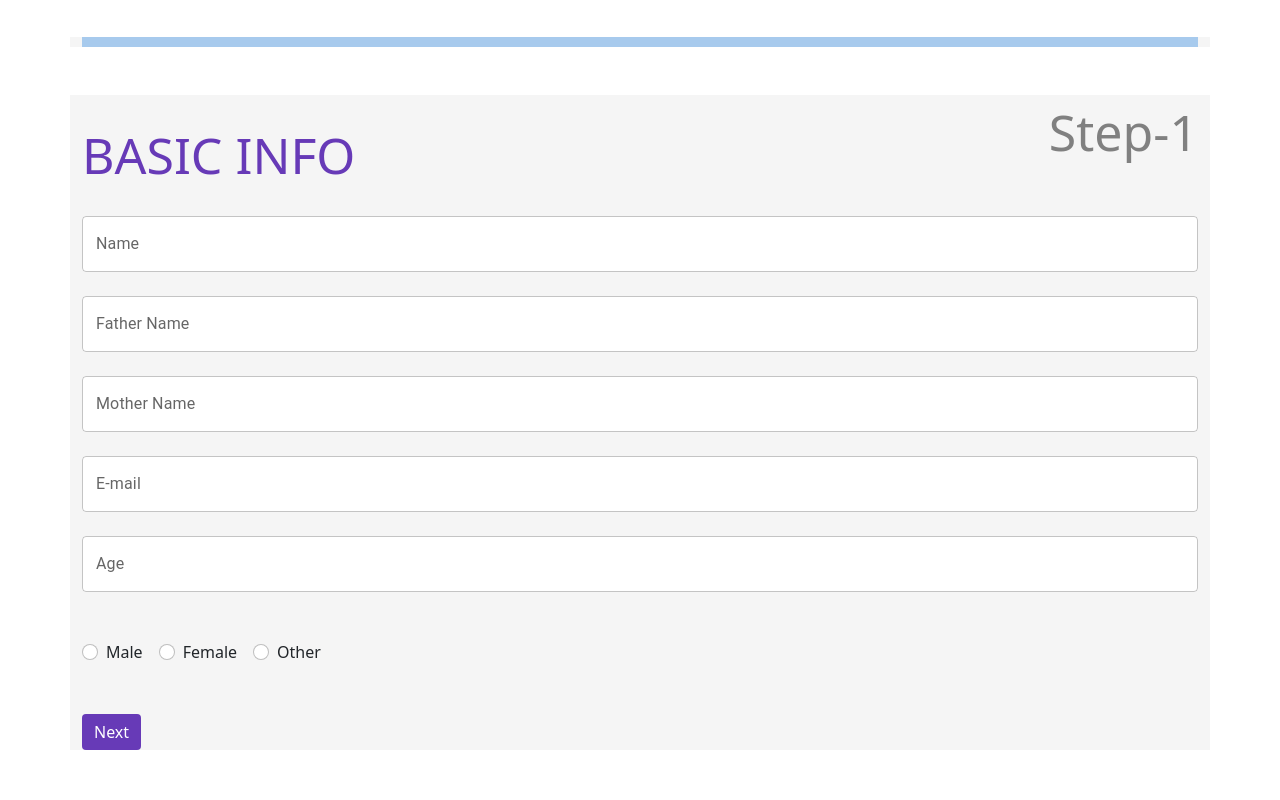
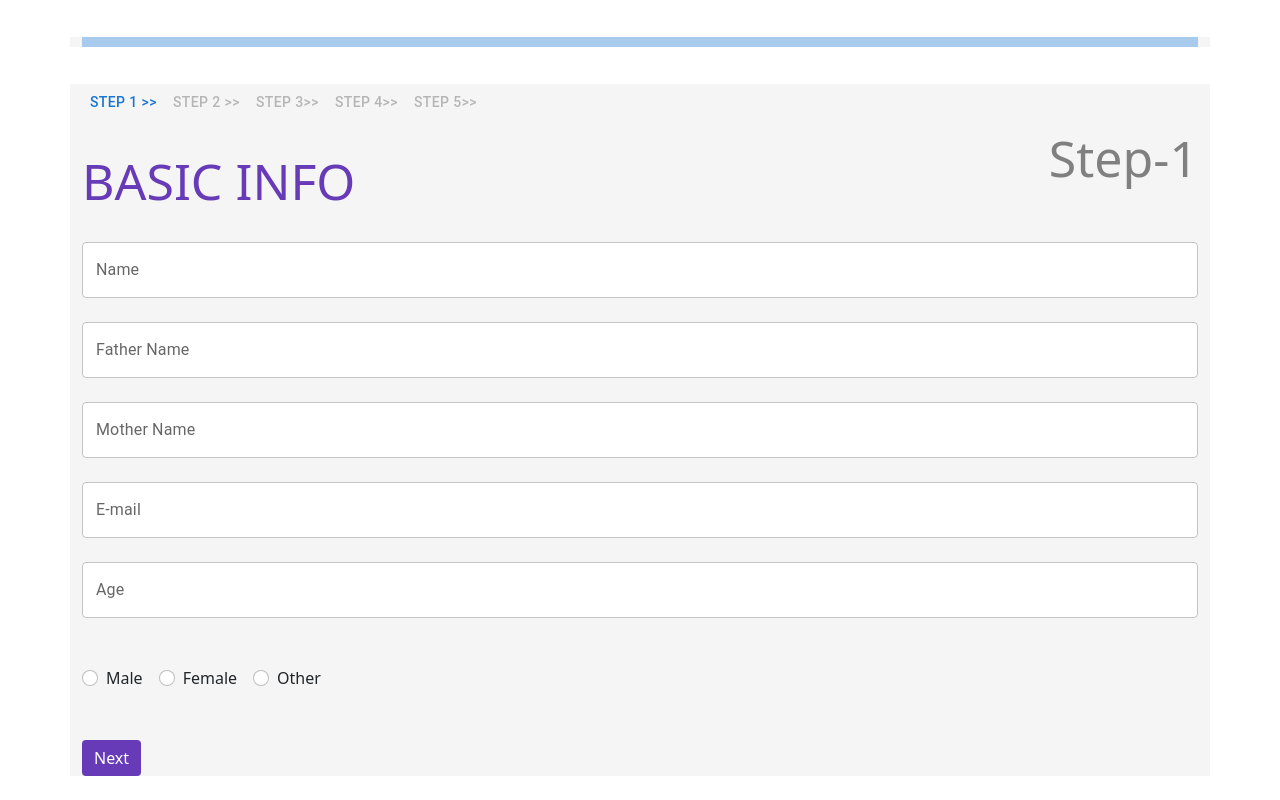
Before and after one commit to thekaramjit/mutli-step-form, a React (Create React App) app: page / in a window 1280 px wide. Built offline with nearby package versions, Linux system fonts and the light colour scheme.

Commit message:
new changes

```diff
--- a/src/Components/BossFormComp.tsx
+++ b/src/Components/BossFormComp.tsx
@@ -1,5 +1,6 @@
 import React, { useEffect, useState } from 'react'
 import { IAddress, IBasicInfo, ICompanyInfo, IHobbies, IRootState } from '../models/models'
+import { HeaderTabs } from './HeaderTabs'
 import { ProgressBar } from './ProgressBar'
 import { Step1 } from './Step1'
 import { Step2 } from './Step2'
@@ -41,8 +42,9 @@ export const BossFormComp: React.FC = () => {
     const [step1, setStep1] = useState<IBasicInfo>()
     const [step2, setStep2] = useState<ICompanyInfo>()
     const [step3,setStep3]=useState<IAddress>()
+
     const [step4,setStep4]=useState<IHobbies>()
-    const [progress,setProgress]=useState<number>(100)
+    const [progress,setProgress]=useState<number>(0)
     const [step1Progress, setStep1Progress]=useState<boolean>()
     const [step2Progress, setStep2Progress]=useState<boolean>()
     const [step3Progress, setStep3Progress]=useState<boolean>()
@@ -69,39 +71,40 @@ export const BossFormComp: React.FC = () => {
         const step2ProgressState = step2Progress ? 25 : 0
         const step3ProgressState = step3Progress ? 25 : 0
         const step4ProgressState = step4Progress ? 25 : 0
-        //console.log("step4ProgressState ", step4Progress)
         const totalValue = step1ProgressState + step2ProgressState + step3ProgressState + step4ProgressState
-        // console.log("TotalValue",totalValue)
         setProgress(totalValue)
     }
-    console.log("Progress ",progress)
+
 
         switch (step) {
             case 1:
                 return (
                     <>
-                <ProgressBar progressWidth={progress}/>
-                    <Step1 setStep1Progress={setStep1Progress} getInfo={step1 as IBasicInfo} setInfo={setStep1} nextStep={nextStep} formData={formData.basicInfo} setFormData={setFormData}  previousStep={prevStep}/>
-                </>
-            );
+                        <ProgressBar progressWidth={progress} />
+                        <HeaderTabs setStep={setstep} enable={progress} />
+                        <Step1 setStep1Progress={setStep1Progress} getInfo={step1 as IBasicInfo} setInfo={setStep1} nextStep={nextStep} formData={formData.basicInfo} setFormData={setFormData} previousStep={prevStep} />
+                    </>)
             case 2:
                 return (
                     <>
-                    <ProgressBar progressWidth={progress}/>
-                    <Step2 setStep2Progress={setStep2Progress} getInfo={step2 as ICompanyInfo} setInfo={setStep2} nextStep={nextStep} formData={formData.companyInfo} setFormData={setFormData}  previousStep={prevStep} />
+                        <ProgressBar progressWidth={progress} />
+                        <HeaderTabs setStep={setstep} enable={progress} />
+                        <Step2 setStep2Progress={setStep2Progress} getInfo={step2 as ICompanyInfo} setInfo={setStep2} nextStep={nextStep} formData={formData.companyInfo} setFormData={setFormData} previousStep={prevStep} />
                     </>
                 );
             case 3:
                 return (
                     <>
                         <ProgressBar progressWidth={progress} />
+                        <HeaderTabs setStep={setstep} enable={progress} />
                         <Step3 setStep3Progress={setStep3Progress} getInfo={step3 as IAddress} setInfo={setStep3} nextStep={nextStep} formData={formData.addressInfo} setFormData={setFormData} previousStep={prevStep} />
                     </>
                 );
             case 4:
                 return (
                     <>
-                <ProgressBar progressWidth={progress}/>
+                        <ProgressBar progressWidth={progress} />
+                        <HeaderTabs setStep={setstep} enable={progress} />
                         <Step4 setStep4Progress={setStep4Progress} getInfo={step4 as IHobbies} setInfo={setStep4} nextStep={nextStep} formData={formData.hobbiesInfo} setFormData={setFormData} previousStep={prevStep} />
                     </>
 
@@ -109,7 +112,8 @@ export const BossFormComp: React.FC = () => {
             case 5:
                 return (
                     <>
-                <ProgressBar progressWidth={progress}/>
+                        <ProgressBar progressWidth={progress} />
+                        <HeaderTabs setStep={setstep} enable={progress} />
                         <Step5 nextStep={nextStep} formData={formData} setFormData={setFormData} previousStep={prevStep} />
                     </>
 
@@ -120,23 +124,4 @@ export const BossFormComp: React.FC = () => {
                     </div>
                 );
         }
-
 }
-
-
-
- // const basicInfoCompleted:boolean=formData.basicInfo.age!==undefined &&  formData.basicInfo.name!=="" && formData.basicInfo.fName!=="" && formData.basicInfo.mName!=="" && formData.basicInfo.gender!=="" && formData.basicInfo.email!==""
-
-        // const companyInfoCompleted: boolean = formData.companyInfo.companyName !== ""  && formData.companyInfo.profile !=="" && formData.companyInfo.currentSalary !== (undefined || "")  && formData.companyInfo.expectedSalary !== (undefined ||"")
-
-        // const addressInfoCompleted:boolean=formData.addressInfo.country!=="" &&  formData.addressInfo.state!=="" && formData.addressInfo.city!=="" && formData.addressInfo.zipCode!==null
-
-        // const hobbiesInfoCompleted:boolean=formData.hobbiesInfo.hobbies.length!==0 &&  formData.hobbiesInfo.jsLevel!==""
-        //console.log(basicInfoCompleted, companyInfoCompleted, addressInfoCompleted, hobbiesInfoCompleted)
-
-        // const basicProgressBar:number=basicInfoCompleted ? 25 : 0
-        // const companyInfoProgressBar:number=companyInfoCompleted ? 25 : 0
-        // const addressInfoProgressBar:number=addressInfoCompleted ? 25 : 0
-        // const hobbiesInfoProgressBar:number=hobbiesInfoCompleted ? 25 : 0
-
-        // setProgress(basicProgressBar + companyInfoProgressBar + addressInfoProgressBar + hobbiesInfoProgressBar)
--- /dev/null
+++ b/src/Components/HeaderTabs.tsx
@@ -0,0 +1,22 @@
+import { Button } from '@mui/material'
+import React from 'react'
+import "./style.css"
+
+type props={
+    setStep: React.Dispatch<React.SetStateAction<number>>,
+    enable: number
+}
+
+export const HeaderTabs: React.FC<props> = ({ setStep, enable }) => {
+    // console.log(enable)
+  return (
+    <div className='container'>
+          <Button className='stepBtn' onClick={() => { setStep(1) }}>Step 1 &gt;&gt;</Button>
+          <Button className='stepBtn' disabled={enable <= 25} onClick={() => { setStep(2) }}>Step 2 &gt;&gt;</Button>
+              <Button className='stepBtn' disabled={enable <= 50} onClick={() => { setStep(3) }}>Step 3&gt;&gt;</Button>
+              <Button className='stepBtn' disabled={enable <= 75} onClick={() => { setStep(4) }}>Step 4&gt;&gt;</Button>
+              <Button className='stepBtn' disabled={enable !== 100} onClick={() => { setStep(5) }}>Step 5&gt;&gt;</Button>
+
+    </div>
+  )
+}
--- a/src/Components/Step1.tsx
+++ b/src/Components/Step1.tsx
@@ -54,7 +54,7 @@ export const Step1: React.FC<Props> = ({ nextStep, setFormData, formData, setInf
   }
 
   return (
-    <div className="container mt-5">
+    <div className="container">
       <Header heading="BASIC INFO" step={1} />
 
       <form onSubmit={handleSubmit(onSubmit)} autoComplete="on">
--- a/src/Components/Step4.tsx
+++ b/src/Components/Step4.tsx
@@ -38,7 +38,6 @@ export const Step4: React.FC<Props> = ({ nextStep, previousStep, setFormData, fo
 
   //submit function
   const onSubmit = (data: IHobbies) => {
-    nextStep()
     setFormData((preVal: IRootState) => {
       return {
         ...preVal, hobbiesInfo: data
@@ -46,14 +45,15 @@ export const Step4: React.FC<Props> = ({ nextStep, previousStep, setFormData, fo
     })
     setInfo(data)
     checkState(data)
+    nextStep()
   };
 
    //handling previous
   const handlePrevious = () => {
     const multipleValues: IHobbies = getValues();
     setInfo({...multipleValues})
+    checkState({...multipleValues})
     previousStep()
-    checkState({...multipleValues})
   }
 
   //checking if any feild is empty
@@ -68,7 +68,7 @@ export const Step4: React.FC<Props> = ({ nextStep, previousStep, setFormData, fo
   }
 
   return (
-    <div className="container mt-5">
+    <div className="container">
 
       <Header heading="HOBBIES" step={4} />
 
--- a/src/Components/Step5.tsx
+++ b/src/Components/Step5.tsx
@@ -1,7 +1,6 @@
 import React, { useState } from 'react'
 import { btnProps, IRootState } from '../models/models'
 import { Header } from './Header';
-import { ProgressBar } from './ProgressBar';
 import "./style.css"
 
 type TFormData = {
@@ -9,13 +8,12 @@ type TFormData = {
 }
 
 type Props = TFormData & btnProps;
-console.log("step5");
 
-export const Step5: React.FC<Props> = ({ nextStep, previousStep, formData }) => {
+export const Step5: React.FC<Props> = ({ previousStep, formData }) => {
 
   return (
     <div>
-      <div className="container mt-5">
+      <div className="container">
         <Header heading="DETAILS" step={5} />
 
         <div className="row">
--- a/src/Components/style.css
+++ b/src/Components/style.css
@@ -41,3 +41,12 @@ h3 {
     position: absolute !important;
     left: -28px !important;
 }
+.stepBtn{
+    font-size: 22px;
+}
+.stepBtn:hover{
+    background-color: #673AB7 !important;
+    color: white;
+    border: none;
+
+}
```
Also changed, not shown: src/Components/Step2.tsx (+4 -6 lines), src/Components/Step3.tsx (+22 -152 lines), src/models/models.ts (+7 -10 lines). Lines whose indentation alone changed are shown as unchanged.
